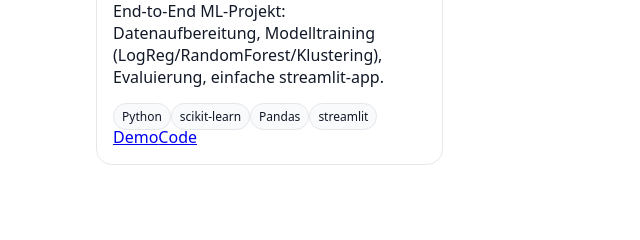
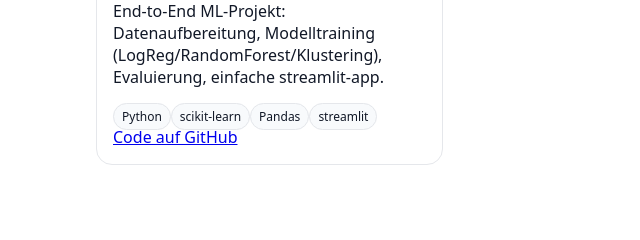
Before and after one commit to MichelSchulz1101/portfolio, a plain HTML site: page index.html in a window 1280 px wide. Shown: the part 1460-1700 px from the top of the page, 0-640 px from the left. Drawn offline with Linux system fonts and the light colour scheme.

Commit message:
add Projekt

```diff
--- a/index.html
+++ b/index.html
@@ -91,7 +91,7 @@
             <span class="badge">Python</span><span class="badge">scikit-learn</span><span class="badge">Pandas</span><span class="badge">streamlit</span>
           </div>
           <div class="links">
-            <a href="#">Demo</a><a href="#">Code</a>
+            <a href="https://github.com/MichelSchulz1101/Abschlussprojekt-Song-empfehlung.git">Code auf GitHub</a>
           </div>
         </article>
        </div>
```
